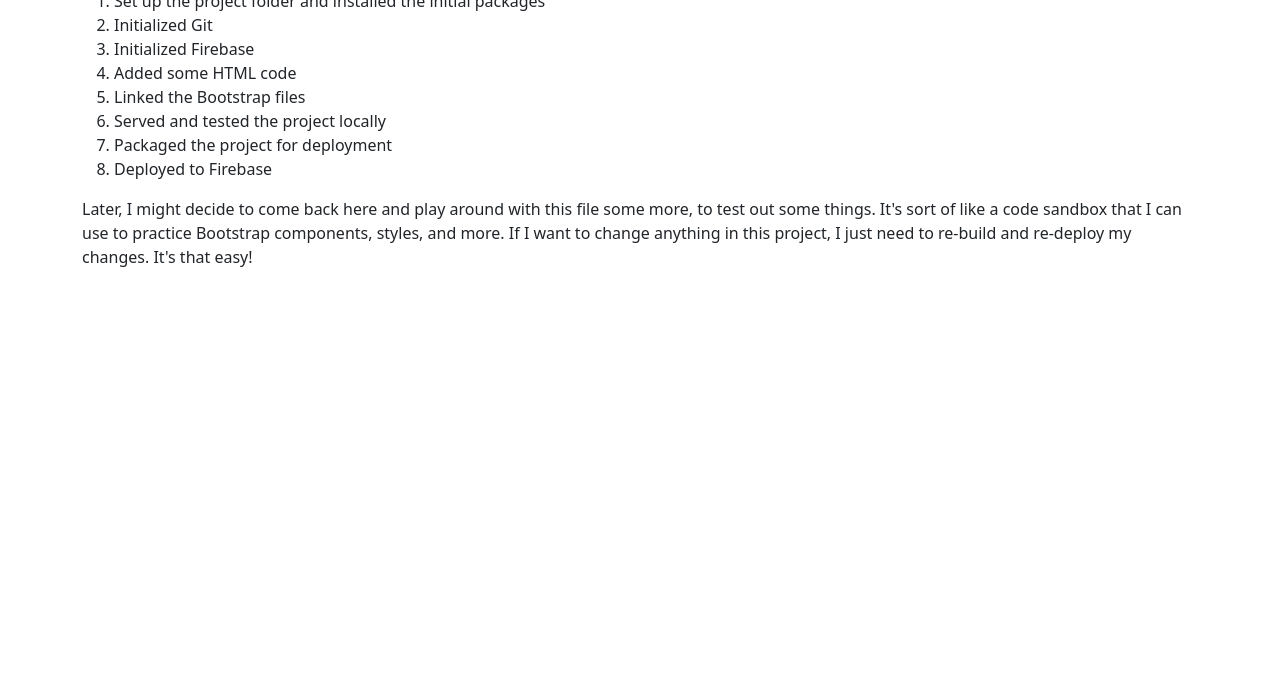
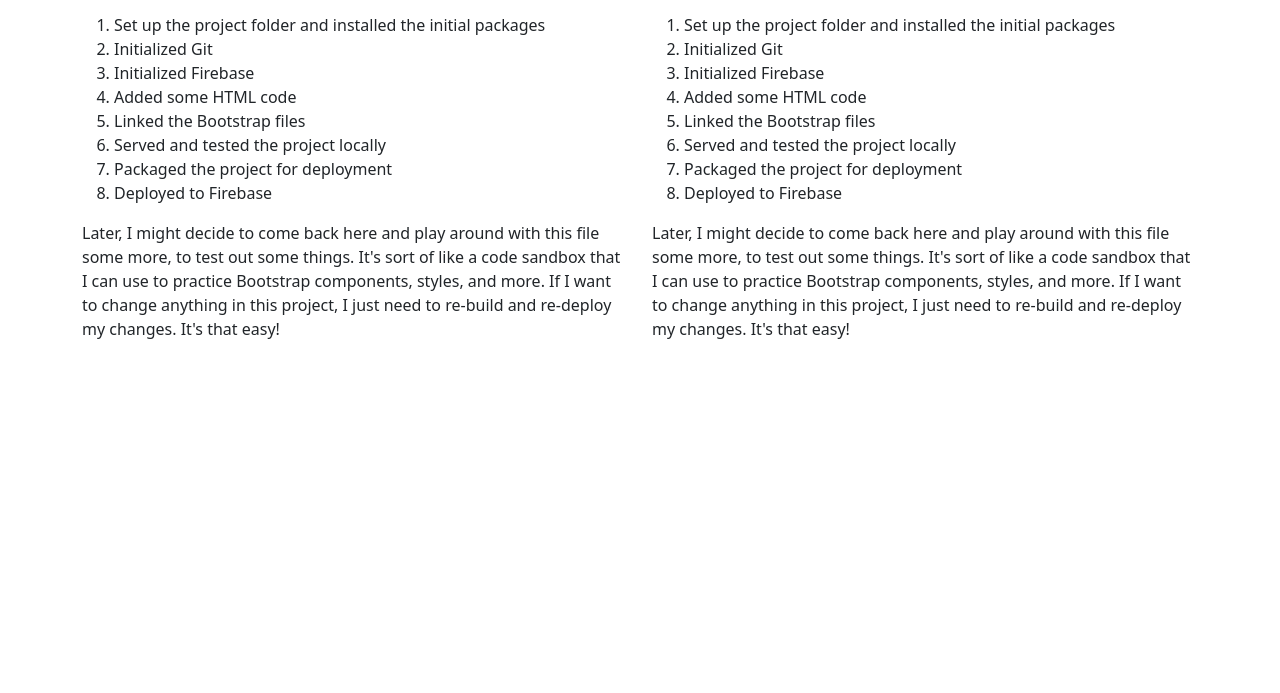
Before and after one commit to blaws006/test-firebase-project, a website built with Parcel: page index.html in a window 1280 px wide. Shown: the part 107-800 px from the top of the page. Built offline with nearby package versions, Linux system fonts and the light colour scheme; files whose address does not match are found by name.

Commit message:
Playing around with bootstrap

```diff
--- a/index.html
+++ b/index.html
@@ -1,13 +1,17 @@
 <!DOCTYPE html>
 <html lang="en">
+
 <head>
     <meta charset="UTF-8">
     <meta name="viewport" content="width=device-width, initial-scale=1.0">
     <title>Test Project</title>
     <link rel="stylesheet" href="node_modules/bootstrap/dist/css/bootstrap.min.css" />
 </head>
+
 <body>
     <main class="container">
+        <div class="row">
+            <div class="col-lg-6">
                 <h1>Test Project</h1>
                 <p>This is a simple test project to demonstrate how easy it is to set up a new project.
                     In this exercise, we completed the following tasks:</p>
@@ -21,10 +25,38 @@
                     <li>Packaged the project for deployment</li>
                     <li>Deployed to Firebase</li>
                 </ol>
-        <p>Later, I might decide to come back here and play around with this file some more, to test out some things.
+                <p>Later, I might decide to come back here and play around with this file some more, to test out some
+                    things.
                     It's sort of like a code sandbox that I can use to practice Bootstrap components, styles, and more.
-        If I want to change anything in this project, I just need to re-build and re-deploy my changes. It's that easy!</p>
+                    If I want to change anything in this project, I just need to re-build and re-deploy my changes. It's
+                    that easy!</p>
+            </div>
+            <div class="col-lg-6">
+                <h1>Test Project</h1>
+                <p>This is a simple test project to demonstrate how easy it is to set up a new project.
+                    In this exercise, we completed the following tasks:</p>
+                <ol>
+                    <li>Set up the project folder and installed the initial packages</li>
+                    <li>Initialized Git</li>
+                    <li>Initialized Firebase</li>
+                    <li>Added some HTML code</li>
+                    <li>Linked the Bootstrap files</li>
+                    <li>Served and tested the project locally</li>
+                    <li>Packaged the project for deployment</li>
+                    <li>Deployed to Firebase</li>
+                </ol>
+                <p>Later, I might decide to come back here and play around with this file some more, to test out some
+                    things.
+                    It's sort of like a code sandbox that I can use to practice Bootstrap components, styles, and more.
+                    If I want to change anything in this project, I just need to re-build and re-deploy my changes. It's
+                    that easy!</p>
+            </div>
+        </div>
+
+
+
     </main>
     <script src="node_modules/bootstrap/dist/js/bootstrap.bundle.js"></script>
 </body>
+
 </html>
--- a/package.json
+++ b/package.json
@@ -2,7 +2,7 @@
   "name": "testproject",
   "version": "1.0.0",
   "description": "Test firbase deployment",
-  "main": "index.html",
+  "source": "index.html",
   "scripts": {
     "test": "echo \"Error: no test specified\" && exit 1",
     "start": "parcel --open",
```
Lines whose indentation alone changed are shown as unchanged.
